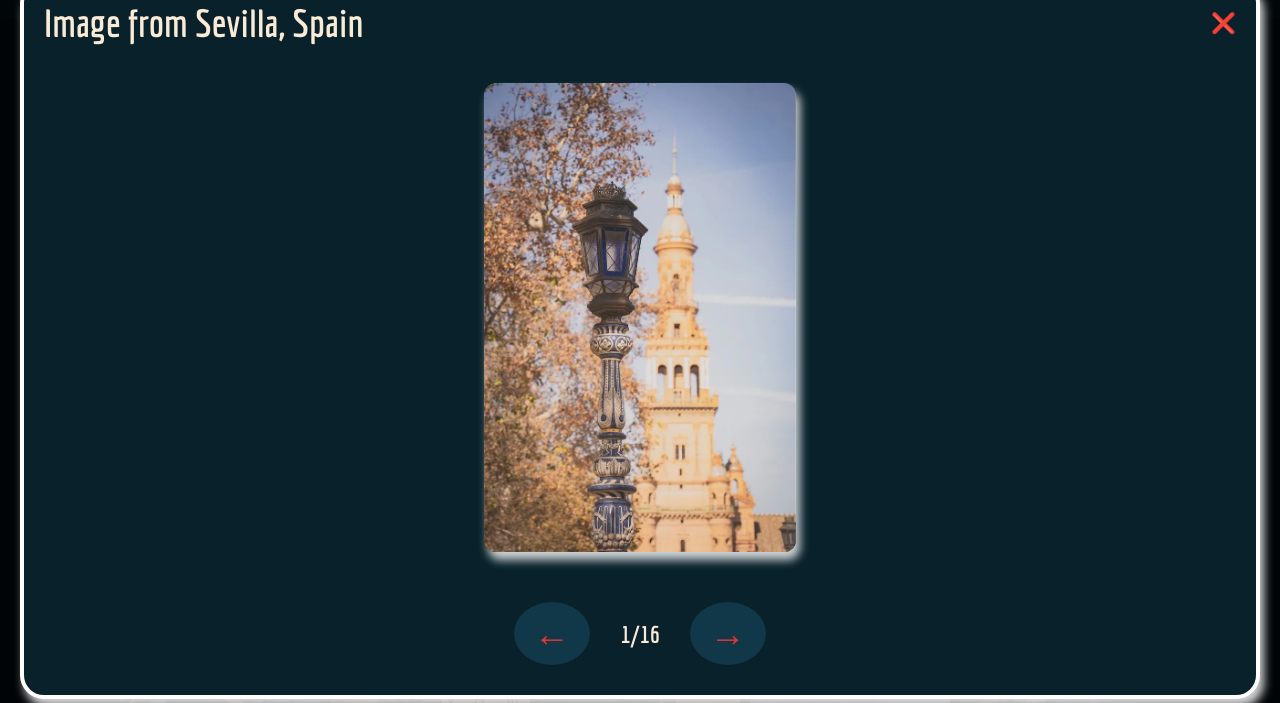
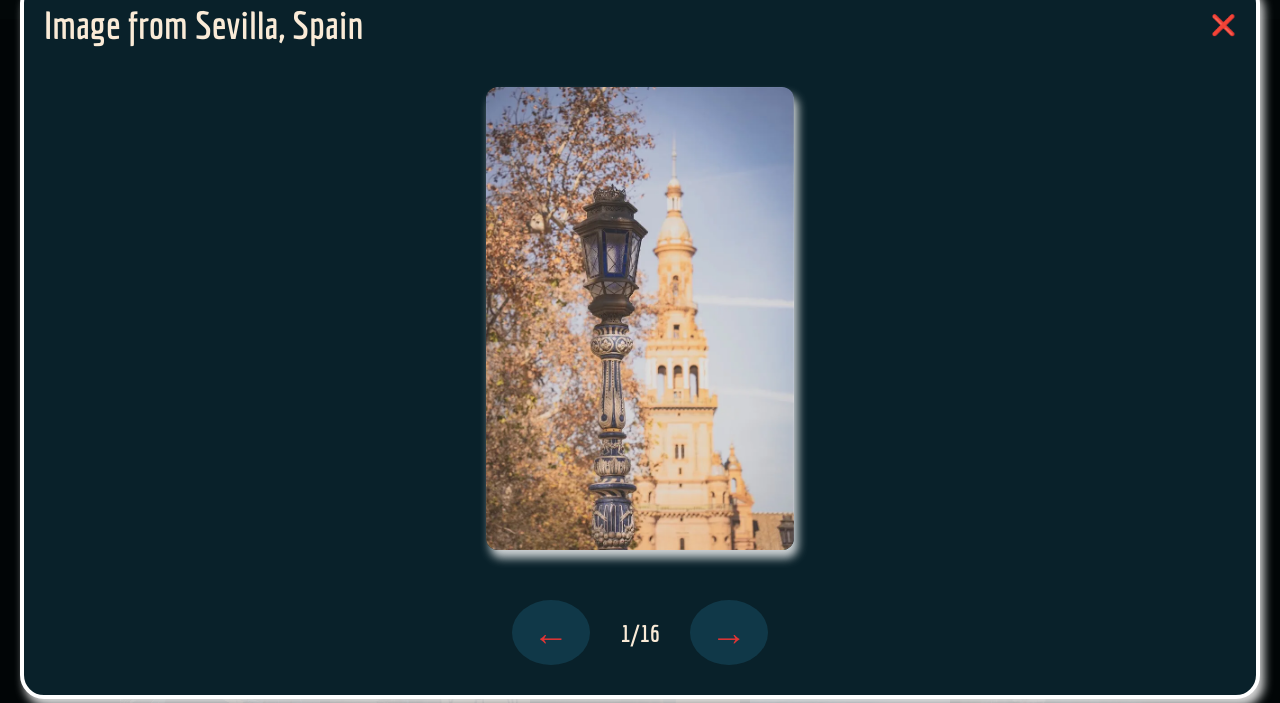
Before and after one commit to DanielGengel/fotogram, a plain HTML site: page index.html in a window 1280 px wide. Both pictures are taken after a click on the button 220 px from the left and 311 px from the top of the page. Shown: the part 61-764 px from the top of the page. Drawn offline with Linux system fonts and the light colour scheme.

Commit message:
Comments added, dialog instead of div

```diff
--- a/css/style.css
+++ b/css/style.css
@@ -20,13 +20,13 @@ body {
     display: flex;
     flex-direction: column;
 
-    header {
+    .mainHeader {
         height: 80px;
         background-color: #09212a;
         display: flex;
         align-items: center;
 
-        .header-content {
+        .headerContent {
             max-width: 1440px;
             width: 100%;
             margin-left: auto;
@@ -40,8 +40,6 @@ body {
         flex: 1;
 
         .content {
-
-
             max-width: 1440px;
             width: 100%;
             margin: 0 auto;
@@ -62,13 +60,9 @@ body {
                 align-items: center;
                 justify-content: center;
 
-                h1 {
-                    font-size: clamp(2rem, 5vw, 6rem);
-                    color: antiquewhite;
-                    /* margin-top: 5%;
-                    margin-bottom: 5%; */
-                    text-align: center;
-                }
+                font-size: clamp(2rem, 5vw, 6rem);
+                color: antiquewhite;
+                text-align: center;
             }
             #myPhotoGallery {
                 display: flex;
@@ -93,13 +87,35 @@ body {
                 }
             }
 
+            /* START of Lightbox Dialog */
+            dialog {
+                padding: 0;
+                border: none;
+                background: transparent;
+
+                width: 100vw;
+                height: 100vh;
+                max-width: none;
+                max-height: none;
+            }
+
+            dialog::backdrop {
+                background-color: rgba(0, 0, 0, 0.8);
+            }
+
+            dialog[open] {
+                display: flex;
+                justify-content: center;
+                align-items: center;
+
+                padding: 20px;
+            }
+
             .lightboxOverlay {
-                display: none;
-
+                /* display: none;
                 position: fixed;
                 inset: 0;
-
-                background-color: rgba(0, 0, 0, 0.8);
+                background-color: rgba(0, 0, 0, 0.8); */
 
                 justify-content: center;
                 align-items: center;
@@ -131,7 +147,7 @@ body {
 
                         padding: 20px;
 
-                        h2 {
+                        figcaption {
                             color: antiquewhite;
                             font-size: clamp(1.5rem, 3vw, 4rem);
                             text-align: left;
@@ -196,7 +212,7 @@ body {
                                 background-color: rgba(24, 81, 102, 0.5);
                                 color: rgb(226, 53, 53);
                                 font-size: 36px;
-                                border: none;
+                                border: 1px solid transparent;
                                 border-radius: 50%;
                                 cursor: pointer;
                                 transition:
@@ -204,17 +220,13 @@ body {
                                     transform 0.2s;
                             }
                         }
-                        .lighboxNavigation button:hover {
-                            transform: scale(1.1);
-                            border: 2px solid white;
-                        }
-
-                        .lighboxNavigation:hover button {
+                        .lightboxNavigation button:hover {
+                            border: 1px solid white;
                             background-color: rgba(255, 255, 255, 0.2);
                         }
                     }
                 }
-            }
+            } /* END of Lightbox Dialog */
         }
     }
     .mainFooter {
@@ -257,8 +269,8 @@ body {
 
 @media (max-width: 1024px) {
     body {
-        header {
-            .header-content {
+        .mainHeader {
+            .headerContent {
                 display: flex;
                 justify-content: center;
                 padding-left: 0;
--- a/index.html
+++ b/index.html
@@ -10,35 +10,24 @@
         <title>Fotogram</title>
     </head>
     <body onload="showGallery()">
-        <header>
-            <div class="header-content">
+        <header class="mainHeader">
+            <div class="headerContent">
                 <img src="./assets/icons/header-icon.png" alt="Fotogram Header Icon" />
             </div>
         </header>
         <main>
             <section class="content">
-                <div id="myPhotoGalleryTitle"></div>
+                <h1 id="myPhotoGalleryTitle"></h1>
                 <div id="myPhotoGallery"></div>
-                <div
-                    class="lightboxOverlay"
-                    id="lightboxID"
-                    role="dialog"
-                    aria-modal="true"
-                    aria-labelledby="lightboxImageCaptionID"
-                >
+                <dialog class="lightboxOverlay" id="lightboxID" role="dialog" aria-labelledby="lightboxImageCaptionID">
                     <div class="lightbox">
                         <header class="lightboxHeader">
-                            <h2 id="lightboxImageCaptionID">Image Caption</h2>
+                            <figcaption id="lightboxImageCaptionID">Image Caption</figcaption>
                             <button id="buttonCloseLightbox" aria-label="Close lightbox">❌</button>
                         </header>
-                        <div class="lightboxBody">
-                            <img
-                                id="lightboxImageID"
-                                src=""
-                                alt="Gallery picture"
-                                aria-describedby="lightboxImageCaptionID"
-                            />
-                        </div>
+                        <figure class="lightboxBody">
+                            <img id="lightboxImageID" src="" alt="Gallery picture" aria-describedby="lightboxImageCaptionID"/>
+                        </figure>
                         <footer class="lightboxFooter">
                             <nav class="lightboxNavigation">
                                 <button id="buttonPrevImage" aria-label="Show previous image">←</button>
@@ -47,7 +36,7 @@
                             </nav>
                         </footer>
                     </div>
-                </div>
+                </dialog>
             </section>
         </main>
         <footer class="mainFooter">©️ Daniel Gengel</footer>
--- a/js/script.js
+++ b/js/script.js
@@ -32,9 +32,11 @@ const myImages = [
 ];
 
 function showGallery() {
-    photoGalleryTitle.innerHTML = "<h1>My Photo Gallery</h1>";
+    photoGalleryTitle.textContent = "My Photo Gallery";
     photoGallery.innerHTML = "";
 
+    // Create a button with an image inside it, to open the image in the lighbox "onClick"
+    // and add it to the gallery. Set aria-lable and alt-text to imageCaption.
     for (let i = 0; i < myImages.length; i++) {
         photoGallery.innerHTML += `
             <button class="galleryImageButton" onclick="openLightbox(${i})" aria-label="Open ${myImages[i].imageCaption}"><img src="./assets/images/Spain/${myImages[i].imageFileName}" alt="${myImages[i].imageCaption}">
@@ -76,7 +78,7 @@ function openLightbox(index) {
     // Path to clicked picture
     imageToShow(indexForLightboxImage);
     // Show lightbox
-    lightbox.style.display = "flex";
+    lightbox.showModal();
 }
 
 function showNextImage() {
@@ -94,6 +96,7 @@ function showPrevImage() {
 }
 
 function imageToShow() {
+    // Set image source, image alt text, image caption and update image counter
     lightboxImage.src = `./assets/images/Spain/${myImages[indexForLightboxImage].imageFileName}`;
     lightboxImage.setAttribute("alt", `${myImages[indexForLightboxImage].imageCaption}`);
     lightboxImageCaption.textContent = `${myImages[indexForLightboxImage].imageCaption}`;
@@ -101,5 +104,5 @@ function imageToShow() {
 }
 
 function closeLightbox() {
-    lightbox.style.display = "none";
+    lightbox.close();
 }
```
